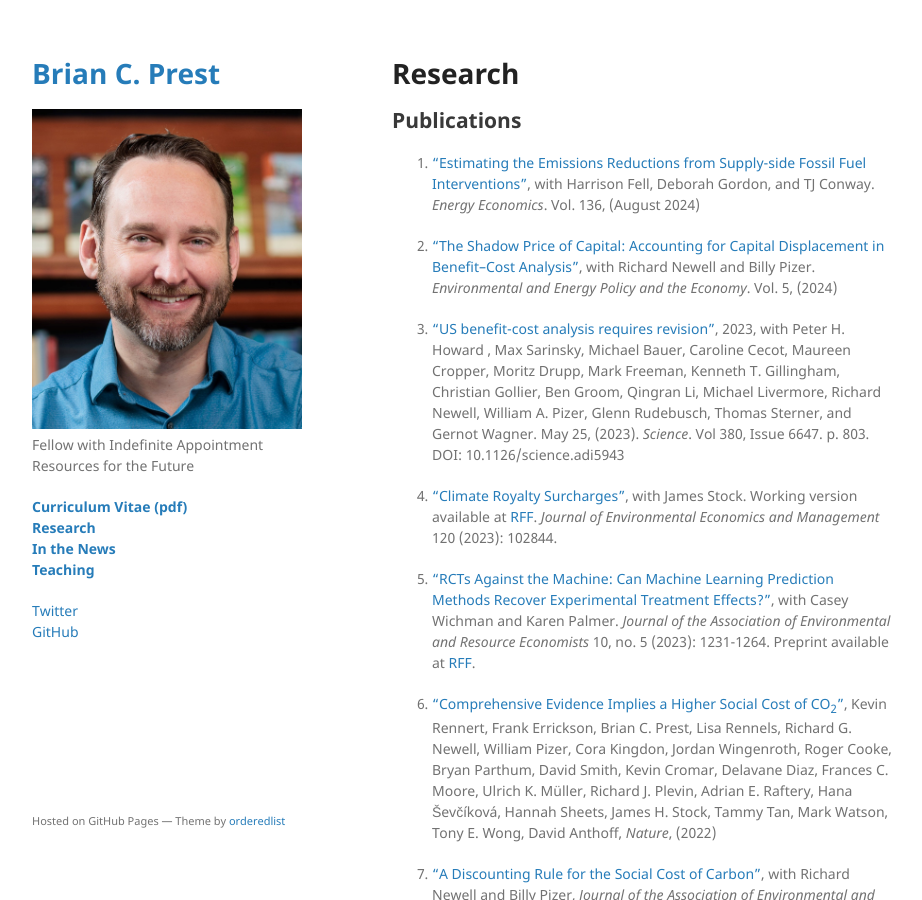
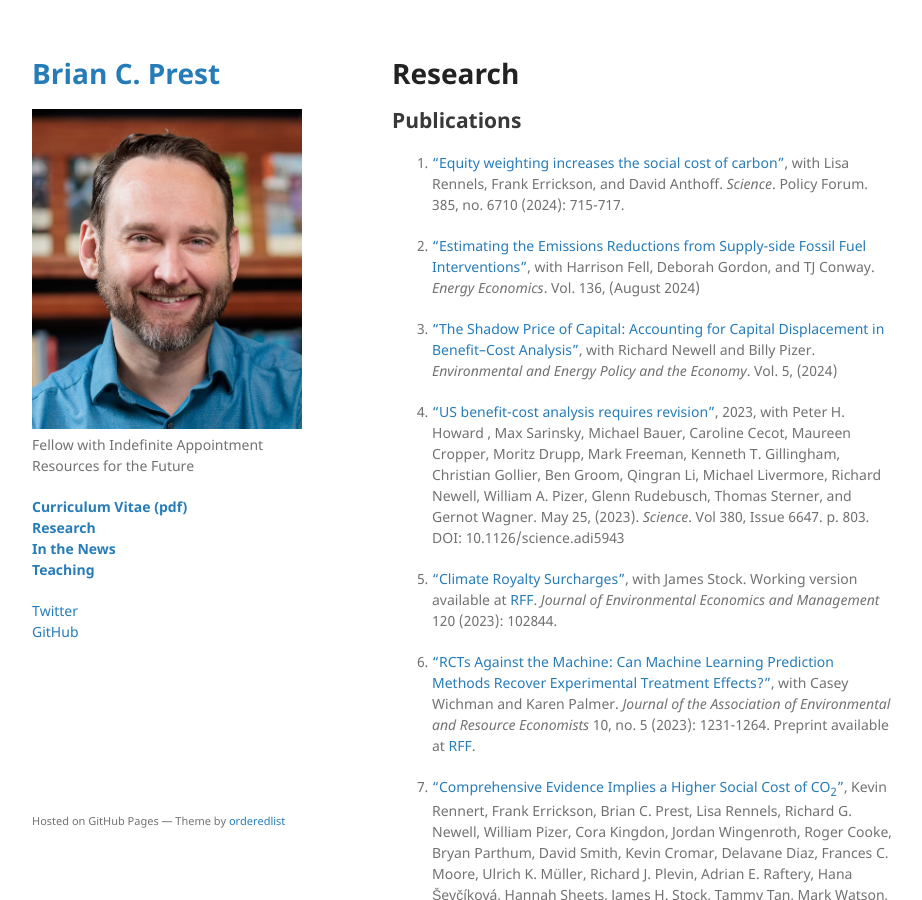
Before and after one commit to bprest/bprest.github.io, a Jekyll site: the page built from research.md, in a window 1280 px wide and 900 px high. Shown: the whole window, without its empty margins (178-1100 px from the left). Built offline with Jekyll 4.4.1, drawn with Linux system fonts in a browser that asks for light colours; our own code applies the rules of GitHub Pages for plain Markdown files.

Commit message:
add SPF publication

```diff
--- a/research.md
+++ b/research.md
@@ -5,6 +5,9 @@ layout: default
 # Research
 
 ## Publications
+
+
+1. ["Equity weighting increases the social cost of carbon"](https://www.science.org/doi/full/10.1126/science.adn1488), with Lisa Rennels, Frank Errickson, and David Anthoff. _Science_. Policy Forum. 385, no. 6710 (2024): 715-717.
 
 1. ["Estimating the Emissions Reductions from Supply-side Fossil Fuel Interventions"](https://www.sciencedirect.com/science/article/pii/S0140988324004286), with Harrison Fell, Deborah Gordon, and TJ Conway. _Energy Economics_. Vol. 136, (August 2024)
 
```
